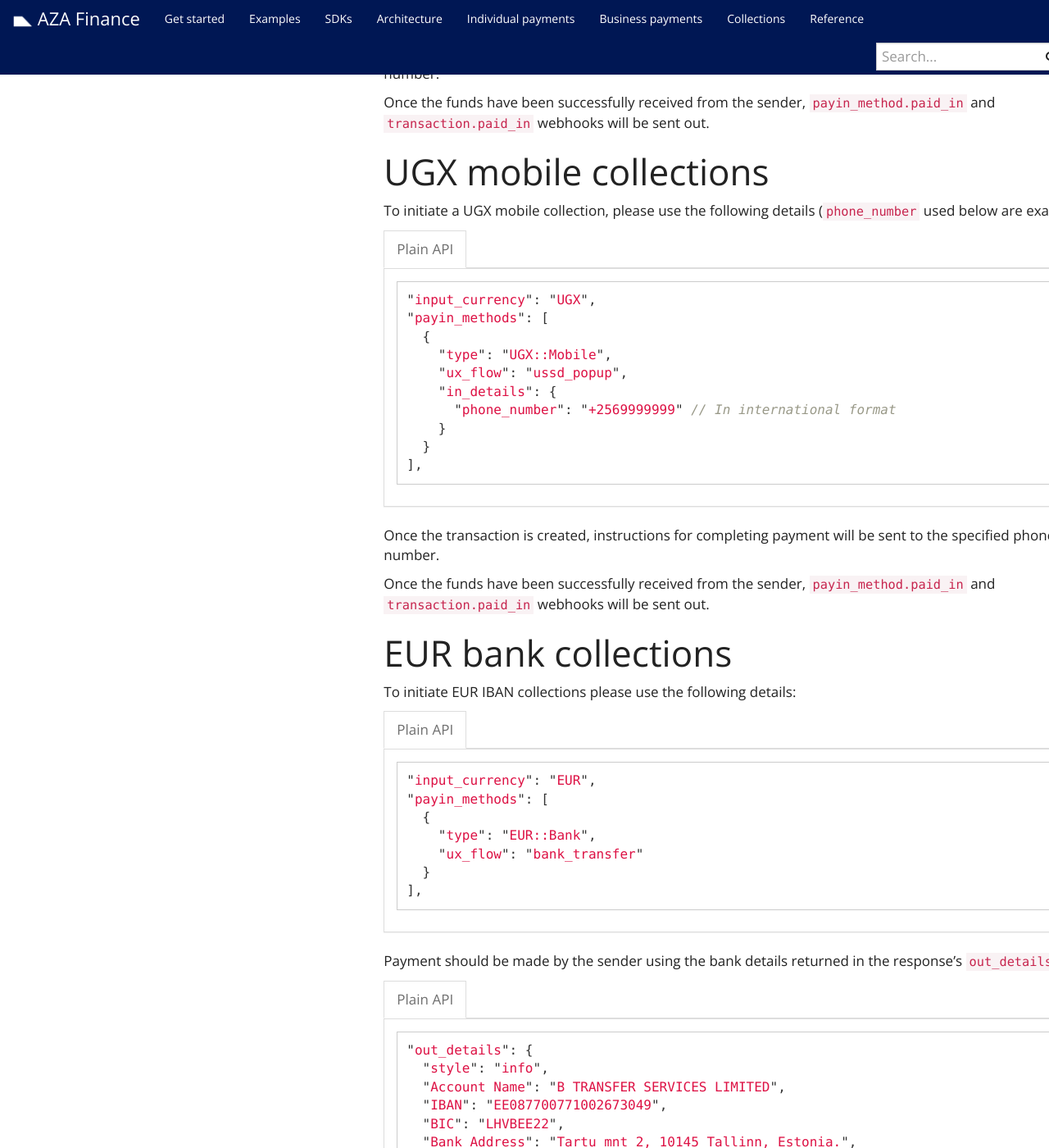
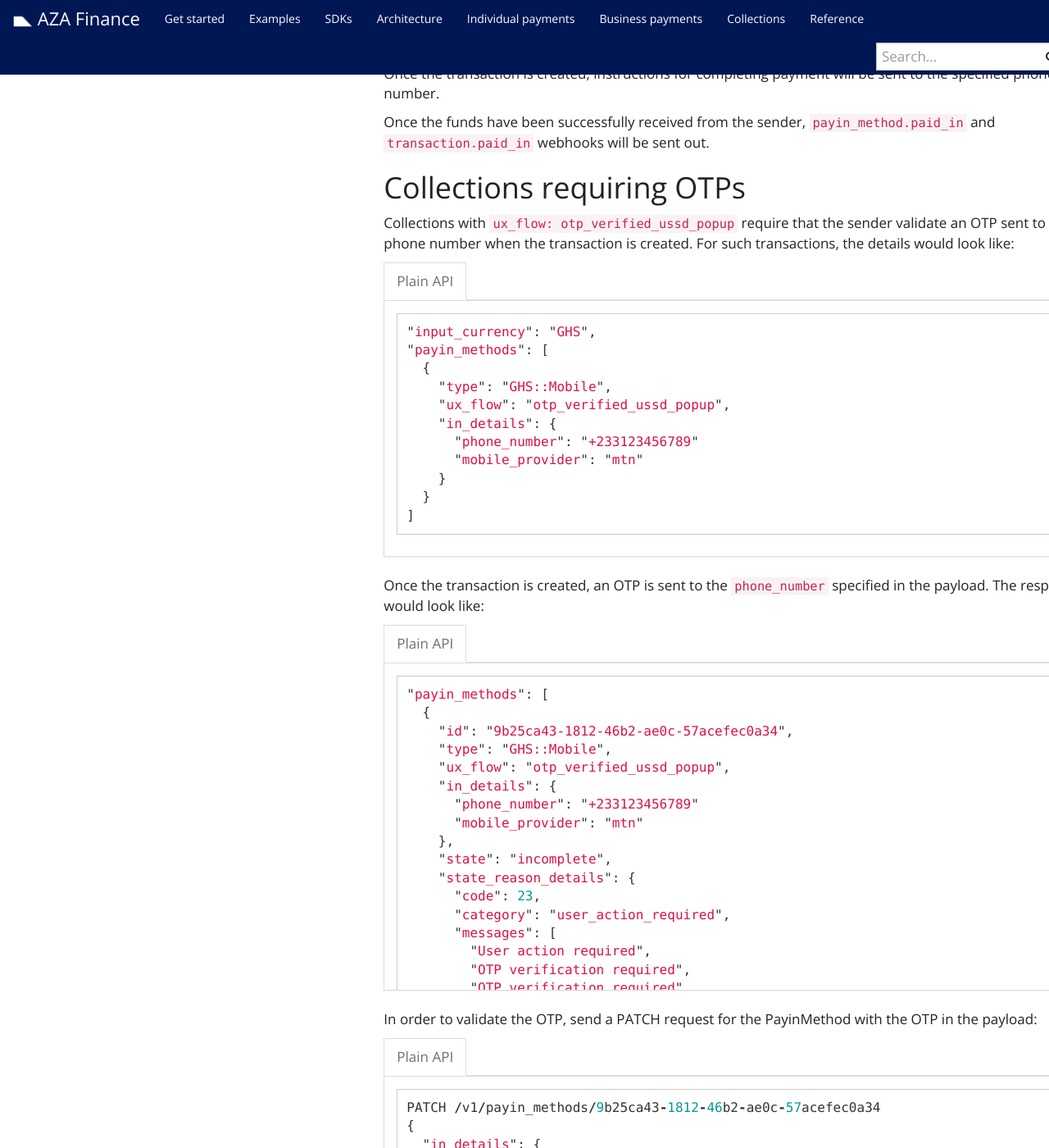
Before and after one commit to transferzero/api-documentation, a Jekyll site: the page built from _docs/collection-details.md, in a window 1280 px wide and 1400 px high, scrolled down 1493 px. Shown: the whole window at 82% size. Built offline with Jekyll 4.4.1, drawn with Linux system fonts in a browser that asks for light colours; nearby versions of some CDN libraries; comment, search, counter and statistics services are not loaded; some of the changed text lies outside the part shown.

Commit message:
BTA-8232 Add otp flow in collections (#103)
Update Collections page with OTP flow details.

````diff
--- a/_docs/collection-details.md
+++ b/_docs/collection-details.md
@@ -62,6 +62,101 @@
 Once the transaction is created, instructions for completing payment will be sent to the specified phone number.
 
 Once the funds have been successfully received from the sender, `payin_method.paid_in` and `transaction.paid_in` webhooks will be sent out.
+
+## Collections requiring OTPs
+Collections with `ux_flow: otp_verified_ussd_popup` require that the sender validate an OTP sent to their phone number when the transaction is created.
+For such transactions, the details would look like:
+
+{% capture data-raw %}
+```javascript
+"input_currency": "GHS",
+"payin_methods": [
+  {
+    "type": "GHS::Mobile",
+    "ux_flow": "otp_verified_ussd_popup",
+    "in_details": {
+      "phone_number": "+233123456789"
+      "mobile_provider": "mtn"
+    }
+  }
+]
+```
+{% endcapture %}
+
+{% include language-tabbar.html prefix="collection-ghs-mobile-otp" raw=data-raw %}
+
+Once the transaction is created, an OTP is sent to the `phone_number` specified in the payload. The response would look like:
+
+{% capture data-raw %}
+```javascript
+"payin_methods": [
+  {
+    "id": "9b25ca43-1812-46b2-ae0c-57acefec0a34",
+    "type": "GHS::Mobile",
+    "ux_flow": "otp_verified_ussd_popup",
+    "in_details": {
+      "phone_number": "+233123456789"
+      "mobile_provider": "mtn"
+    },
+    "state": "incomplete",
+    "state_reason_details": {
+      "code": 23,
+      "category": "user_action_required",
+      "messages": [
+        "User action required",
+        "OTP verification required",
+        "OTP verification required"
+      ],
+      "description": "This transaction is awaiting OTP validation by the user."
+    },
+  }
+```
+{% endcapture %}
+
+{% include language-tabbar.html prefix="collection-ghs-mobile-otp-out" raw=data-raw %}
+
+In order to validate the OTP, send a PATCH request for the PayinMethod with the OTP in the payload:
+
+{% capture data-raw %}
+```javascript
+PATCH /v1/payin_methods/9b25ca43-1812-46b2-ae0c-57acefec0a34
+{
+  "in_details": {
+    "phone_number": "+233123456789"
+    "mobile_provider": "mtn",
+    "otp": "123456"
+  }
+}
+```
+{% endcapture %}
+
+{% include language-tabbar.html prefix="collection-ghs-mobile-otp-validate" raw=data-raw %}
+
+If the OTP matches the one sent to the sender's phone number, the collection process starts, otherwise you get a validation error:
+
+{% capture data-raw %}
+```javascript
+{
+  "id": "9b25ca43-1812-46b2-ae0c-57acefec0a34",
+  "type": "GHS::Mobile",
+  "ux_flow": "otp_verified_ussd_popup",
+  "in_details": {
+    "phone_number": "+233123456789"
+    "mobile_provider": "mtn",
+    "otp": "123456"
+  },
+  "errors": {
+    "otp": [
+      {
+        "error": "invalid"
+      }
+    ]
+  }
+}
+```
+{% endcapture %}
+
+{% include language-tabbar.html prefix="collection-ghs-mobile-otp-validate-out" raw=data-raw %}
 
 # UGX mobile collections
 
````
Also changed, not shown: _docs/changelog.md (+5 -1 lines).
